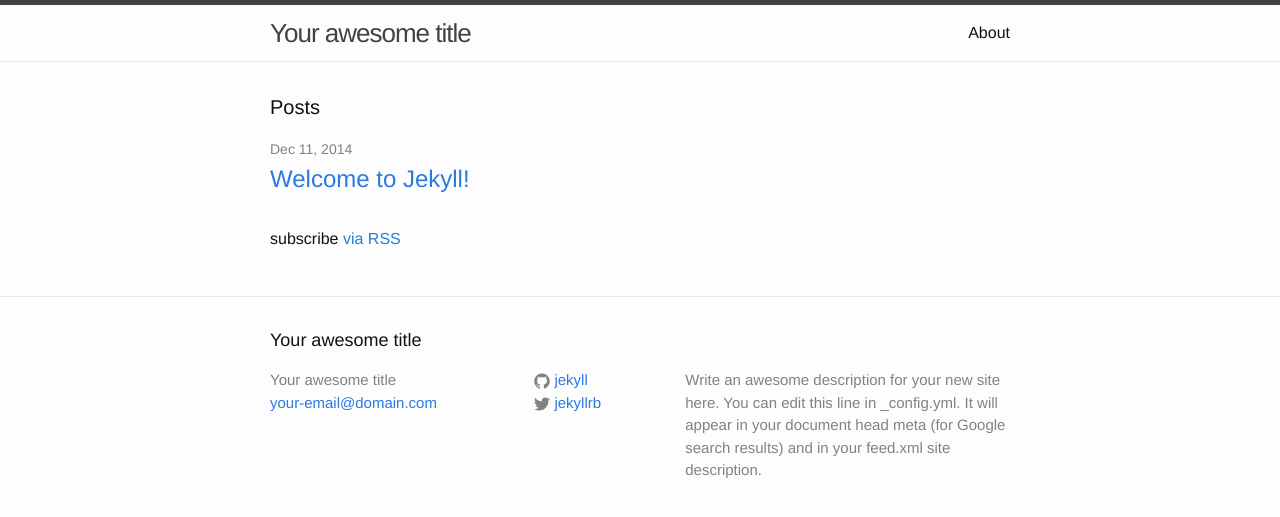
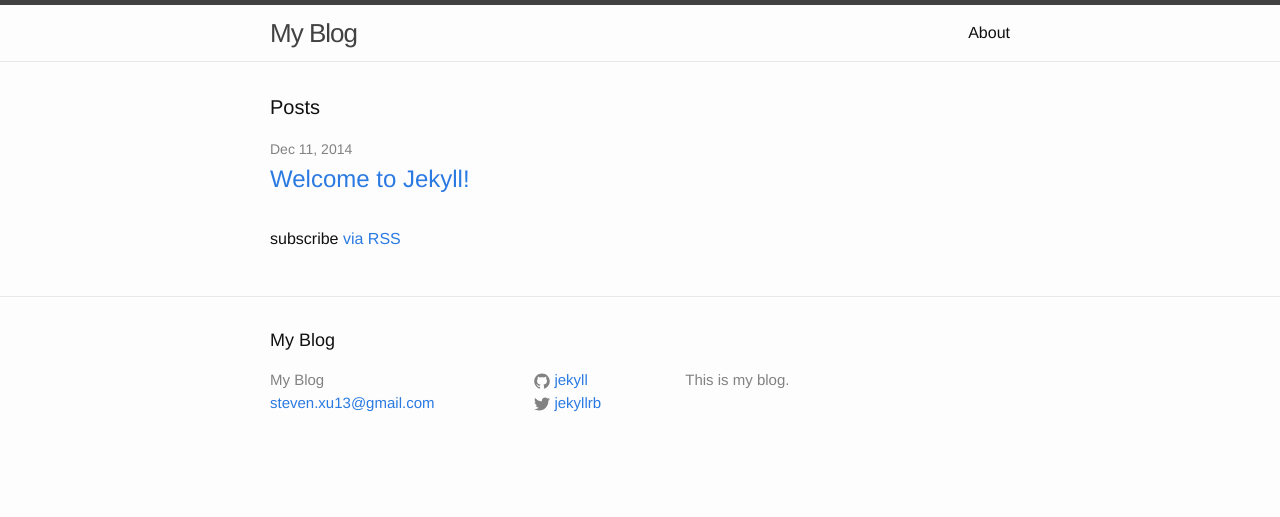
Before and after one commit to stevenwenxu/sxu.ca, a Jekyll site: the page built from blog/index.html, in a window 1280 px wide. Shown: the top 517 px of the page. Built offline with Jekyll 4.4.1, drawn with Linux system fonts in a browser that asks for light colours.

Commit message:
Still trying to make it work

```diff
--- a/blog/_config.yml
+++ b/blog/_config.yml
@@ -1,12 +1,10 @@
 # Site settings
-title: Your awesome title
-email: your-email@domain.com
+title: My Blog
+email: steven.xu13@gmail.com
 description: > # this means to ignore newlines until "baseurl:"
-  Write an awesome description for your new site here. You can edit this
-  line in _config.yml. It will appear in your document head meta (for
-  Google search results) and in your feed.xml site description.
-baseurl: "" # the subpath of your site, e.g. /blog/
-url: "http://yourdomain.com" # the base hostname & protocol for your site
+  This is my blog.
+baseurl: "/blog/" # the subpath of your site, e.g. /blog/
+url: "http://sxu.ca" # the base hostname & protocol for your site
 twitter_username: jekyllrb
 github_username:  jekyll
 
--- a/blog/css/main.scss
+++ b/blog/css/main.scss
@@ -1,5 +1,4 @@
 ---
-layout: null
 # Only the main Sass file needs front matter (the dashes are enough)
 ---
 @charset "utf-8";
```
